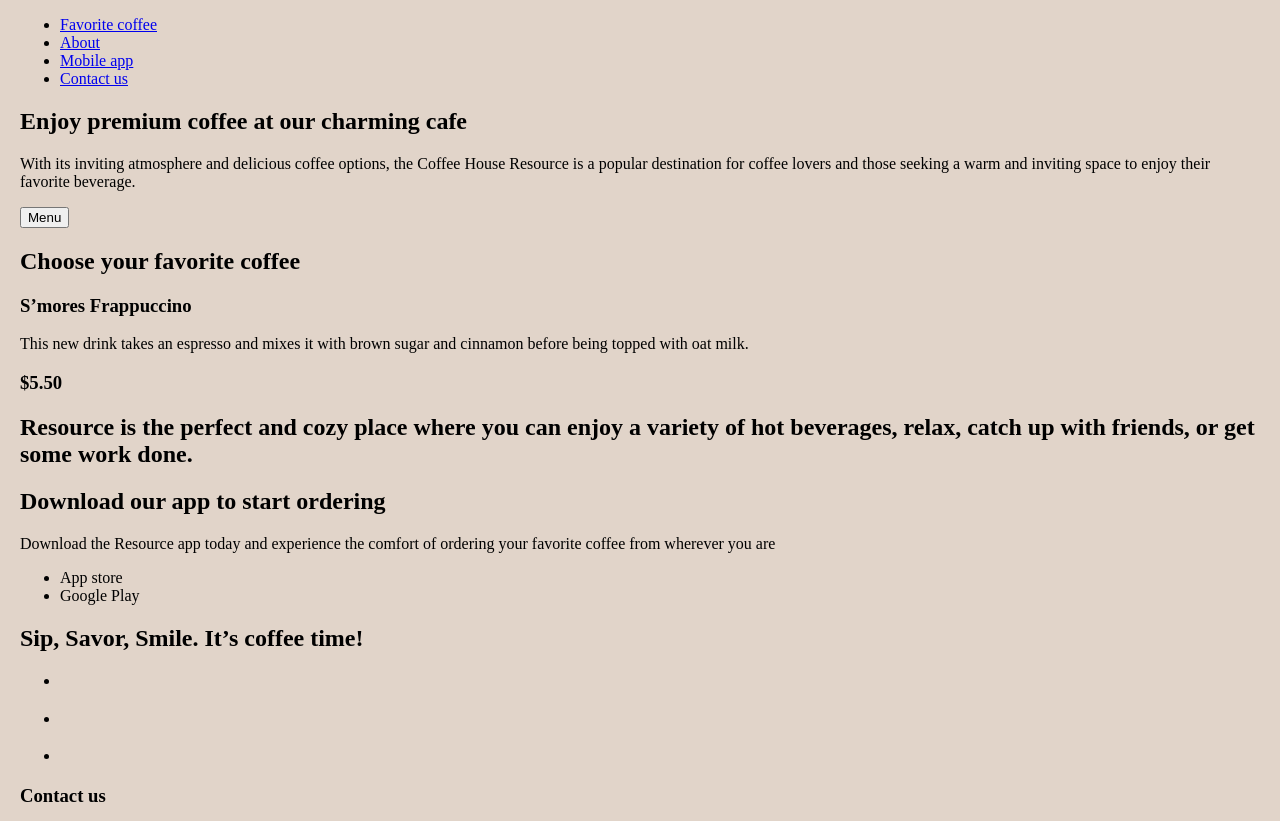
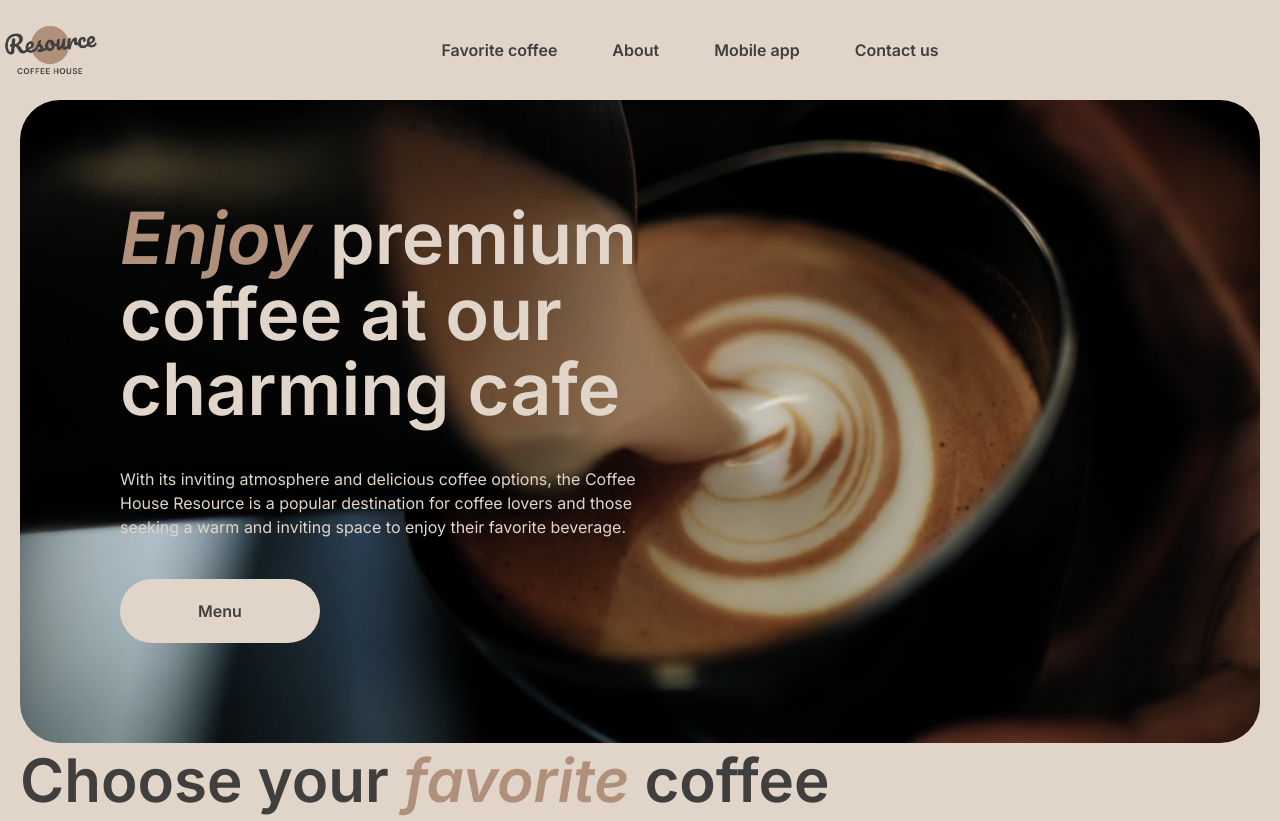
Before and after one commit to nickoff/rsschool-landing-page, a website built with webpack: page index.html in a window 1280 px wide. Shown: the top 821 px of the page. Built offline with nearby package versions, Linux system fonts and the light colour scheme; a web font is replaced by a local one.

Commit message:
feat: layout header and hero

```diff
--- a/index.html
+++ b/index.html
@@ -5,10 +5,14 @@
   <meta name="viewport" content="width=device-width, initial-scale=1.0">
   <title>Document</title>
   <link rel="icon" href="./src/assets/favicon.ico" type="image/x-icon">
+  <link rel="preconnect" href="https://fonts.googleapis.com">
+  <link rel="preconnect" href="https://fonts.gstatic.com" crossorigin>
+  <link href="https://fonts.googleapis.com/css2?family=Forum&family=Inter:ital,opsz,wght@0,14..32,100..900;1,14..32,100..900&family=Montserrat:ital,wght@0,100..900;1,100..900&display=swap" rel="stylesheet">
+  <link href="https://fonts.googleapis.com/css2?family=Forum&family=Inter:ital,opsz,wght@0,14..32,100..900;1,14..32,100..900&family=Montserrat:ital,wght@0,100..900;1,100..900&family=Roboto:ital,wght@0,100..900;1,100..900&display=swap" rel="stylesheet">
 </head>
 <body>
   <header class="header wrapper">
-    <div class="logo"></div>
+    <div class="header-logo"></div>
     <nav class="header-nav">
       <ul class="header-nav__list">
         <li><a class="header-nav__link" href="#favorite">Favorite coffee</a></li>
@@ -25,13 +29,13 @@
   <main class="wrapper">
     <section class="hero">
       <div class="offer">
-        <h1>Enjoy premium coffee at our charming cafe</h1>
+        <h1><span class="accent">Enjoy</span> premium coffee at our charming cafe</h1>
         <p>With its inviting atmosphere and delicious coffee options, the Coffee House Resource is a popular destination for coffee lovers and those seeking a warm and inviting space to enjoy their favorite beverage.</p>
-        <button>Menu</button>
+        <button class="button primary">Menu</button>
       </div>
     </section>
     <section class="favorite-coffee">
-      <h2>Choose your favorite coffee</h2>
+      <h2>Choose your <span class="accent">favorite</span> coffee</h2>
       <div class="slider">
         <div class="action__previos"></div>
         <div class="card">
@@ -49,7 +53,7 @@
       </div>
     </section>
     <section class="about">
-      <h2>Resource is the perfect and cozy place where you can enjoy a variety of hot beverages, relax, catch up with friends, or get some work done.</h2>
+      <h2>Resource is <span class="accent">the perfect and cozy place</span> where you can enjoy a variety of hot beverages, relax, catch up with friends, or get some work done.</h2>
       <div class="grid-container">
         <div class="grid-img__one"></div>
         <div class="grid-img__two"></div>
@@ -59,7 +63,7 @@
     </section>
     <section class="mobile-app">
       <div class="mobile-content">
-        <h2>Download our app to start ordering</h2>
+        <h2><span class="accent">Download</span> our app to start ordering</h2>
         <p>Download the Resource app today and experience the comfort of ordering your favorite coffee from wherever you are</p>
         <ul class="app-store-links">
           <li class="app-store-links">App store</li>
@@ -71,7 +75,7 @@
   </main>
   <footer class="footer wrapper">
     <div class="header-content">
-      <h2>Sip, Savor, Smile. It’s coffee time!</h2>
+      <h2>Sip, Savor, Smile. <span class="accent">It’s coffee time!</span></h2>
       <ul class="social-links">
         <li class="social-link"><div class="x"></div></li>
         <li class="social-link"><div class="instagram"></div></li>
--- a/src/sass/abstracts/_variables.scss
+++ b/src/sass/abstracts/_variables.scss
@@ -1,2 +1,6 @@
 $content-width: 1400px;
 $bg-color: #E1D4C9;
+$text-color: #403F3D;
+$text-accent: #B0907A;
+$text-inverse: #E1D4C9;
+$btn-primary: #E1D4C9;
--- a/src/sass/base/_base.scss
+++ b/src/sass/base/_base.scss
@@ -6,10 +6,65 @@
 
 html {
   scroll-behavior: smooth;
+  font-size: 10px;
+  font-family: 'Inter', sans-serif;
 }
 
 body {
   background-color: $bg-color;
   margin: 0;
   padding: 0;
+  font-family: Inter;
+  font-weight: 400;
+  line-height: 150%;
+  color: $text-color;
+  font-size: 1.6rem;
 }
+
+h1 {
+  font-size: 7.2rem;
+  font-weight: 600;
+  line-height: 105%;
+  letter-spacing: 0%;
+  margin: 0;
+}
+
+h2 {
+  font-size: 6rem;
+  font-weight: 600;
+  line-height: 125%;
+  letter-spacing: 0%;
+  margin: 0;
+}
+
+h3 {
+  font-size: 2.4rem;
+  font-weight: 600;
+  line-height: 125%;
+  letter-spacing: 0%;
+  margin: 0;
+}
+
+p, pre {
+  margin: 0;
+}
+
+span.accent {
+  font-style: italic;
+  color: $text-accent;
+}
+
+.button {
+  width: 200px;
+  height: 64px;
+  background-color: $btn-primary;
+  border: 0;
+  border-radius: 100px;
+  color: $text-color;
+  font-family: 'Inter', sans-serif;
+  font-size: 1.6rem;
+  font-weight: 600;
+  line-height: 150%;
+  letter-spacing: 0%;
+  cursor: pointer;
+}
--- /dev/null
+++ b/src/sass/base/_header-nav.scss
@@ -0,0 +1,24 @@
+@use '../abstracts/globals' as *;
+
+.header-nav {
+  &__list {
+    display: flex;
+    list-style: none;
+    margin: 0;
+    padding: 0;
+    gap: 55px;
+  }
+
+  &__link {
+    text-decoration: none;
+    font-size: 1.6rem;
+    font-style: normal;
+    color: $text-color;
+    font-weight: 600;
+    line-height: 150%;
+  }
+
+  &__link:hover {
+    transition: color 0.3s ease-in-out;
+  }
+}
--- /dev/null
+++ b/src/sass/layouts/_header.scss
@@ -0,0 +1,18 @@
+@use '../abstracts/globals' as *;
+
+.header {
+  width: 100%;
+  display: flex;
+  justify-content: space-between;
+  align-items: center;
+  padding: 20px 0;
+}
+
+.header-logo {
+  display: flex;
+  width: 100px;
+  height: 60px;
+  background-image: url(/src/assets/img/logo.png);
+  background-size: contain;
+  background-repeat: no-repeat;
+}
--- /dev/null
+++ b/src/sass/layouts/_hero.scss
@@ -0,0 +1,20 @@
+@use '../abstracts/globals' as *;
+
+.hero {
+  display: flex;
+  width: 100%;
+  background-image: url(/src/assets/img/img-hero.jpg);
+  background-size: cover;
+  background-position: center;
+  background-repeat: no-repeat;
+  border-radius: 40px;
+  padding: 100px;
+}
+
+.offer {
+  display: flex;
+  width: 530px;
+  flex-direction: column;
+  gap: 40px;
+  color: $text-inverse;
+}
--- a/src/sass/style.scss
+++ b/src/sass/style.scss
@@ -1,5 +1,8 @@
 @use 'abstracts/globals' as *;
 
 @use "base/base";
+@use "base/header-nav";
 
 @use "layouts/wrapper";
+@use "layouts/header";
+@use "layouts/hero";
```
Also changed, not shown: 1 other file.
